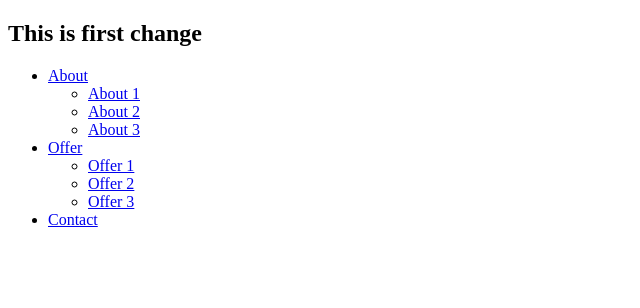
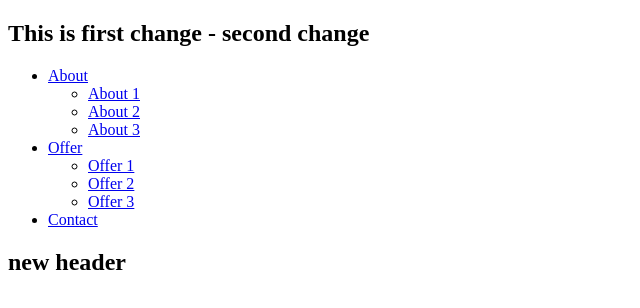
Before and after one commit to SokolowskiT/learning-git, a plain HTML site: page index.html in a window 1280 px wide. Shown: the whole page, without its empty margins (0-640 px from the left). Drawn offline with nearby package versions, Linux system fonts and the light colour scheme; files that its build step writes are made by us from their sources.

Commit message:
Change headers

```diff
--- a/index.html
+++ b/index.html
@@ -2,14 +2,14 @@
 <html lang="en">
 	<head>
 		<meta charset="UTF-8">
-		<title>Commits practice</title>
+		<title>Commits practice - change 1 in the title</title>
 		<meta name="description" content="Menu HTML & CSS - practice">
 		<meta name="author" content="Tomasz Sokolowski">
 		<link rel="stylesheet" type="text/css" href="style.css">
 	</head>
 	<body>
 		<nav>
-		    <h1>This is first change</h1>
+		    <h1>This is first change - second change</h1>
 			<ul>
 				<li><a href=#>About</a>
 					<ul>
@@ -28,5 +28,6 @@
 				><li><a href=#>Contact</a></li>
 			</ul>
 		</nav>
+		<h2>new header</h2>
 	</body>
 </html>
```
